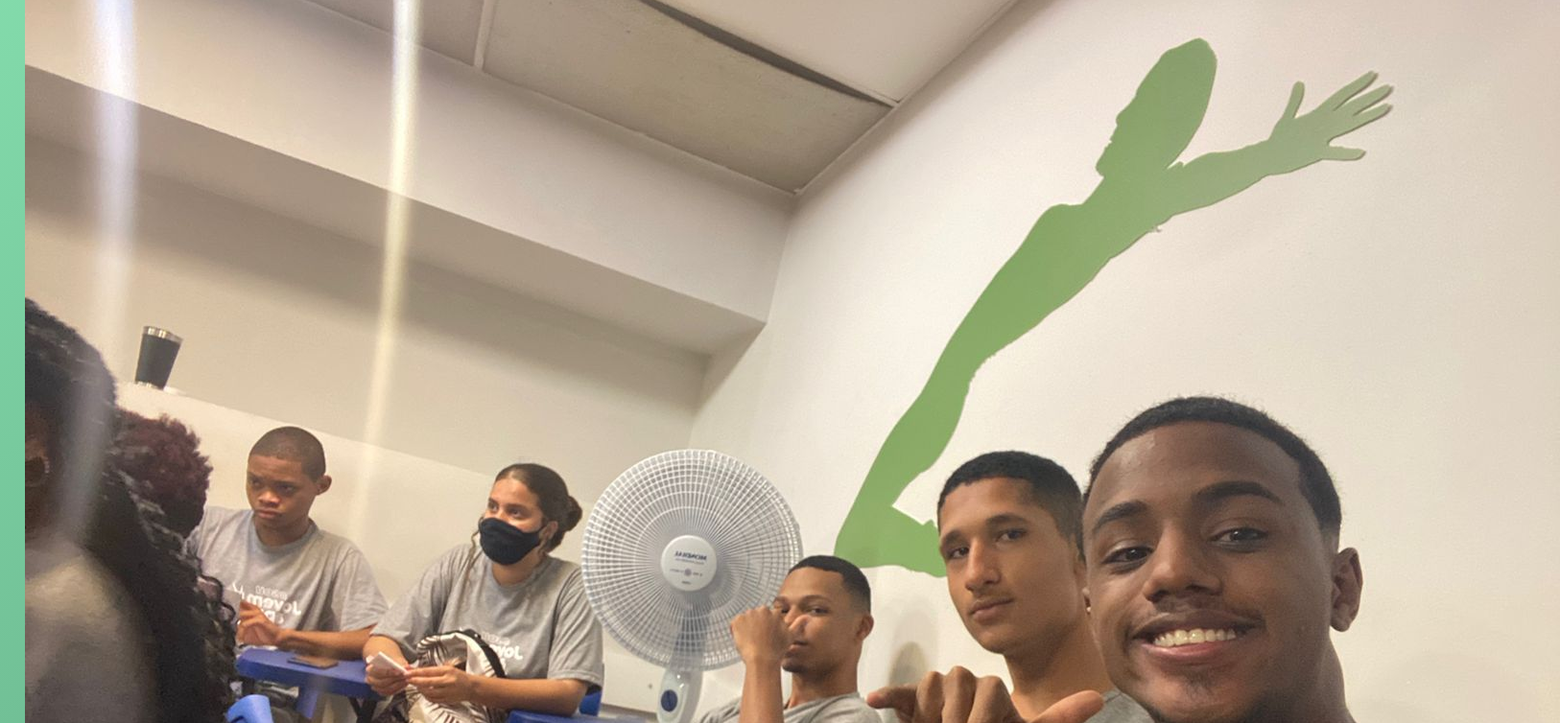
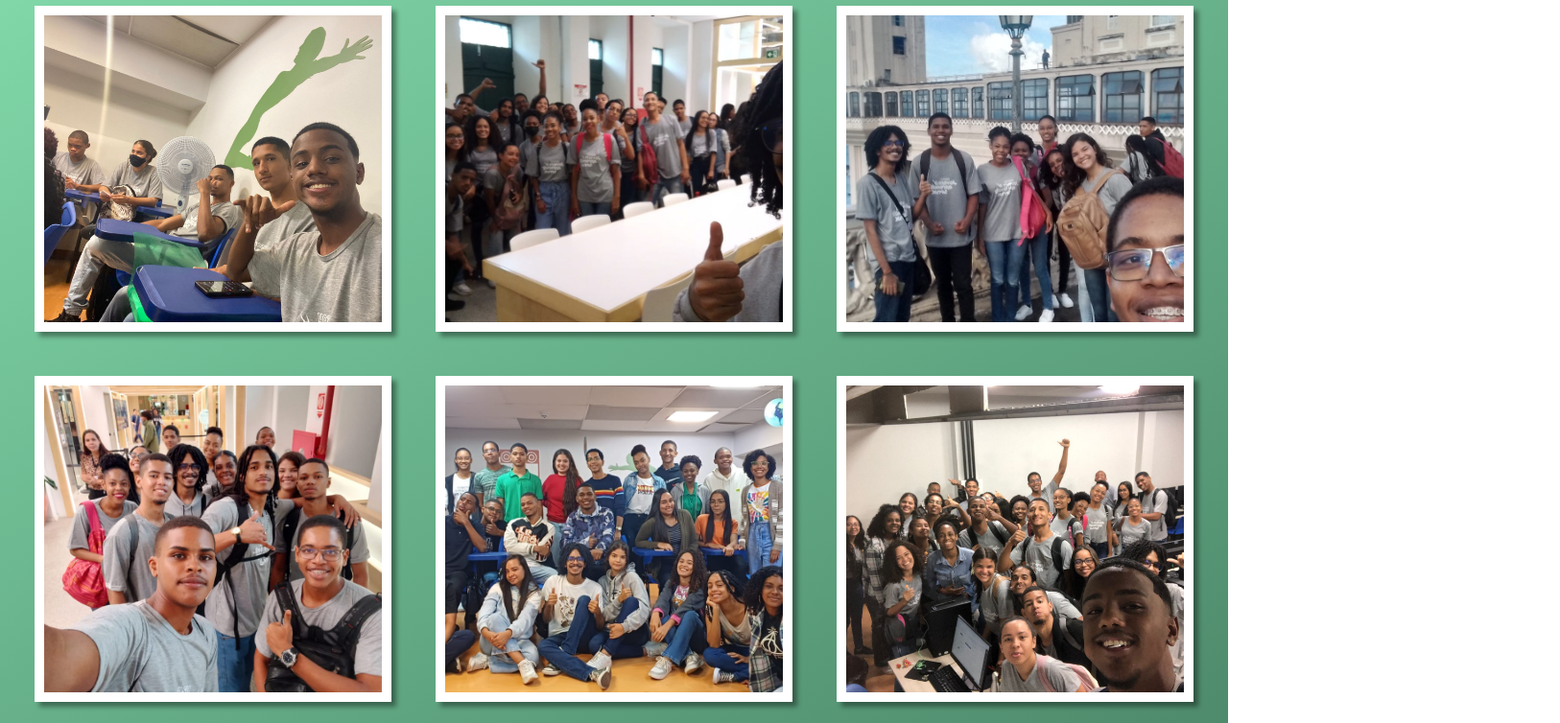
Before and after one commit to robertqsilva/senacecologico, a plain HTML site: page galeria.html in a window 1280 px wide. Shown: the part 190-944 px from the top of the page at 96% size, 1626 px wide, since content can reach past the window. Drawn offline with Linux system fonts and the light colour scheme.

```diff
--- a/galeria.html
+++ b/galeria.html
@@ -5,6 +5,7 @@
     <meta http-equiv="X-UA-Compatible" content="IE=edge">
     <meta name="viewport" content="width=device-width, initial-scale=1.0">
     <link rel="stylesheet" href="./src/css/galeria.css">
+    <link rel="shortcut icon" href="./src/img/favicon.ico" type="image/x-icon">
     <title>Cars Gallery</title>
 </head>
 <body>
@@ -19,7 +20,7 @@
         <h1>Galeria De Fotos</h1>
     </header>
     <main>
-        <div class="gallery-container".
+        <div class="gallery-container">
             <a href="./src/img-galeria/2087a09b-7104-4bd1-afa0-ba963a52366a.JPG" class="gallery-items">
                 <img src="./src/img-galeria/2087a09b-7104-4bd1-afa0-ba963a52366a.JPG" alt="Chick Hicks">
             </a>
```
Also changed, not shown: sobre.html (+1 -0 lines).
